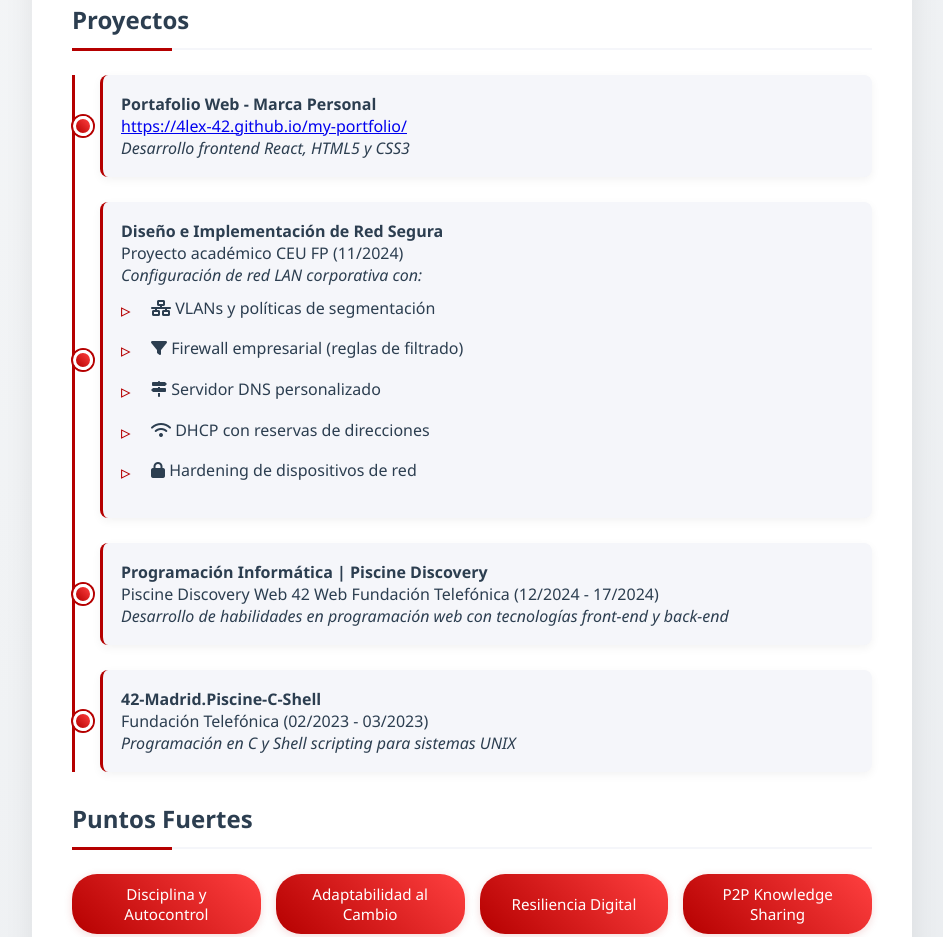
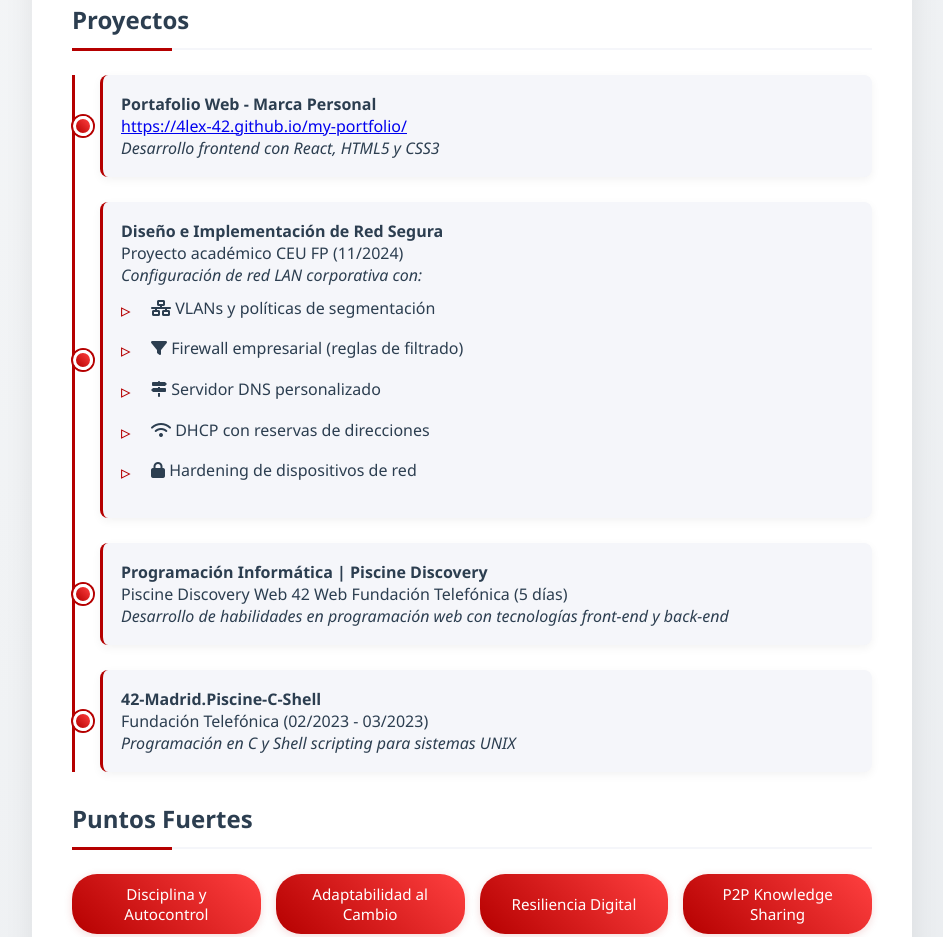
Before and after one commit to 4leX-42/C.V, a plain HTML site: page index.html in a window 1280 px wide. Shown: the part 1079-2016 px from the top of the page, without its empty margins (168-1111 px from the left). Drawn offline with Linux system fonts and the light colour scheme.

Commit message:
Update index.html

```diff
--- a/index.html
+++ b/index.html
@@ -325,7 +325,7 @@
           <div class="timeline-item">
             <strong>Portafolio Web - Marca Personal</strong><br>
             <a href="https://4lex-42.github.io/my-portfolio/" target="_blank" rel="noopener noreferrer">https://4lex-42.github.io/my-portfolio/</a><br>
-            <em>Desarrollo frontend React, HTML5 y CSS3</em>
+            <em>Desarrollo frontend con React, HTML5 y CSS3</em>
           </div>
           <div class="timeline-item">
             <strong>Diseño e Implementación de Red Segura</strong><br>
@@ -341,7 +341,7 @@
           </div>
           <div class="timeline-item">
             <strong>Programación Informática | Piscine Discovery</strong><br>
-            Piscine Discovery Web 42 Web Fundación Telefónica (12/2024 - 17/2024)<br>
+            Piscine Discovery Web 42 Web Fundación Telefónica (5 días)<br>
             <em>Desarrollo de habilidades en programación web con tecnologías front-end y back-end</em>
           </div>
           <div class="timeline-item">
```
